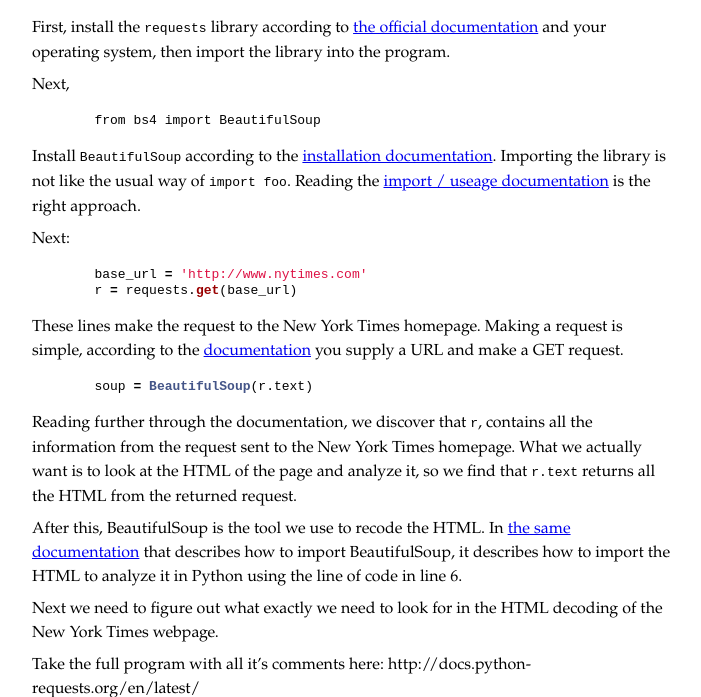
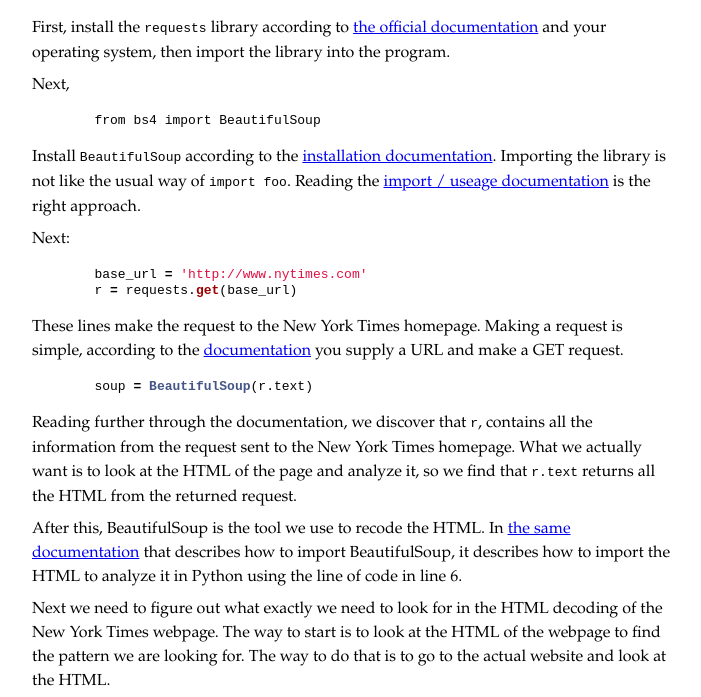
Before and after one commit to mprat/practicepython, a Jekyll site: the page built from _posts/2014-07-05-17-decode-a-web-page-detailed-solutions.md, in a window 1280 px wide, cut to the strip 554-1251 px from the top of the page. Shown: the whole strip, without its empty margins (288-989 px from the left). Built offline with Jekyll 4.4.1, drawn with Linux system fonts in a browser that asks for light colours.

Commit message:
draft exercise 17 detailed solution

```diff
--- a/_posts/2014-07-05-17-decode-a-web-page-detailed-solutions.md
+++ b/_posts/2014-07-05-17-decode-a-web-page-detailed-solutions.md
@@ -47,7 +47,7 @@ Reading further through the documentation, we discover that `r`, contains all th
 
 After this, BeautifulSoup is the tool we use to recode the HTML. In [the same documentation](http://www.crummy.com/software/BeautifulSoup/bs4/doc/#making-the-soup) that describes how to import BeautifulSoup, it describes how to import the HTML to analyze it in Python using the line of code in line 6.
 
-Next we need to figure out what exactly we need to look for in the HTML decoding of the New York Times webpage.
+Next we need to figure out what exactly we need to look for in the HTML decoding of the New York Times webpage. The way to start is to look at the HTML of the webpage to find the pattern we are looking for. The way to do that is to go to the actual website and look at the HTML.
 
 
 
```
